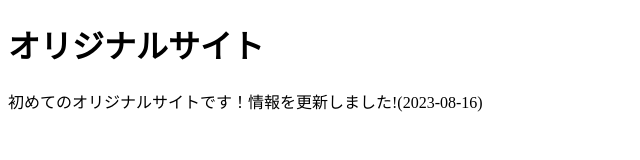
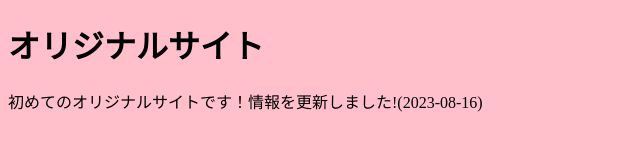
Before and after one commit to A-sato0422/test_mysite, a plain HTML site: page index.html in a window 1280 px wide. Shown: the whole page, without its empty margins (0-640 px from the left). Drawn offline with Linux system fonts and the light colour scheme.

Commit message:
Add files via upload

```diff
--- a/index.html
+++ b/index.html
@@ -5,7 +5,7 @@
   <meta name="viewport" content="width=device-width, initial-scale=1.0">
   <title>オリジナルサイト</title>
 </head>
-<body>
+<body style="background: pink">
   <h1>オリジナルサイト</h1>
   <p>初めてのオリジナルサイトです！情報を更新しました!(2023-08-16)</p>
 </body>
```
